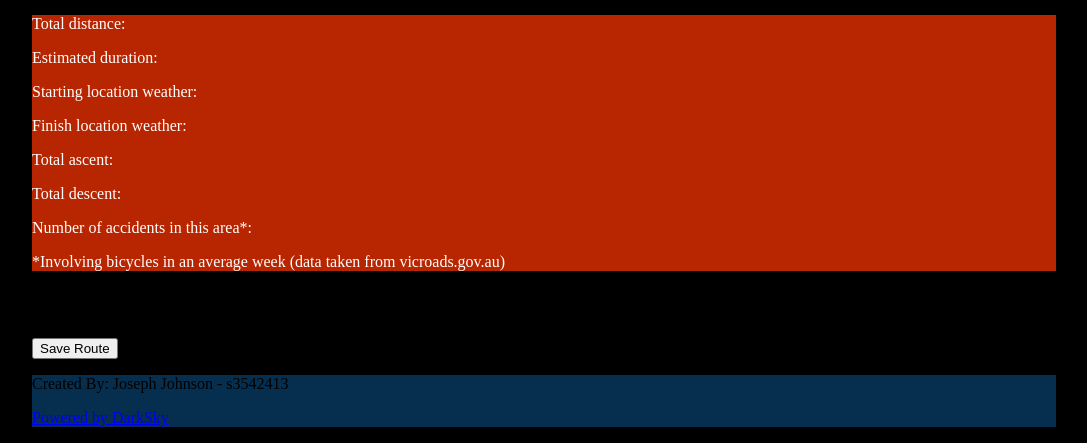
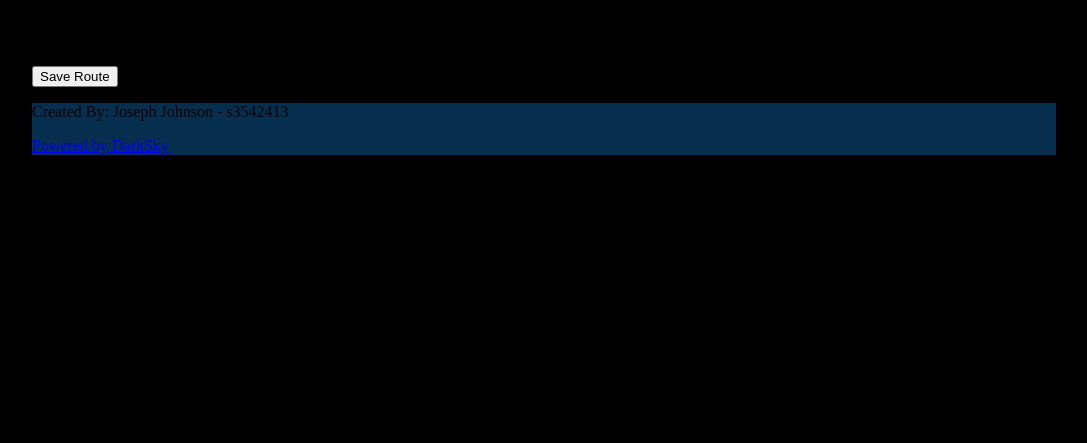
Before and after one commit to NorskJoe/University.CloudComputing, a PHP site: page / in a window 1280 px wide. Shown: the part 927-1370 px from the top of the page, without its empty margins (96-1183 px from the left). After the commit the page ends 1082 px from the top, so only its background shows below. Run offline with PHP 8.4, Linux system fonts and the light colour scheme; some libraries are stand-ins or nearby versions.

Commit message:
Fixed info window display.  Only shows when user has searched for a ride

```diff
--- a/assignment2/css/index.css
+++ b/assignment2/css/index.css
@@ -48,11 +48,6 @@
 	display: none;
 }
 
-/*#map #infoWindow_content_start #infoWindow_content_destination
-{
-	display: inline;
-}*/
-
 #main
 {
 	margin: 10px 10px 0 0;
@@ -101,6 +96,7 @@
 {
 	background-color: #B82601;
 	color: #ffffff;
+	display: none;
 }
 
 #info .li
@@ -118,5 +114,3 @@ footer
 {
 	background-color: #062f4f;
 }
-
-#history {}
--- a/assignment2/scripts/index.js
+++ b/assignment2/scripts/index.js
@@ -33,7 +33,6 @@ function setupDestinationAutoComplete(map) {
 	var autocomplete = new google.maps.places.Autocomplete(input);
 
 	autocomplete.addListener('place_changed', function() {
-		// infoWindow.close();
 		var place = autocomplete.getPlace();
 		if (!place.geometry) {
 			window.alert("No details available for: '" + place.name + "'");
@@ -84,6 +83,8 @@ function planRoute() {
 	});
 	getDistance(start, dest);
 	// getWeather(start_lat, start_lng);
+	document.getElementById('info').style.display = "block";
+	document.getElementById('history').style.display = "block";
 }
 
 function getDistance(start, dest) {
@@ -214,7 +215,7 @@ function getData() {
 						}
 				});
 				total_accidents = total_accidents/5/52;
-				$("#accidents").append('\t\t '+total_accidents.toFixed(1));
+				$("#accidents").append('\t\t '+total_accidents.toFixed(2));
 			}
 		});
 }
```
